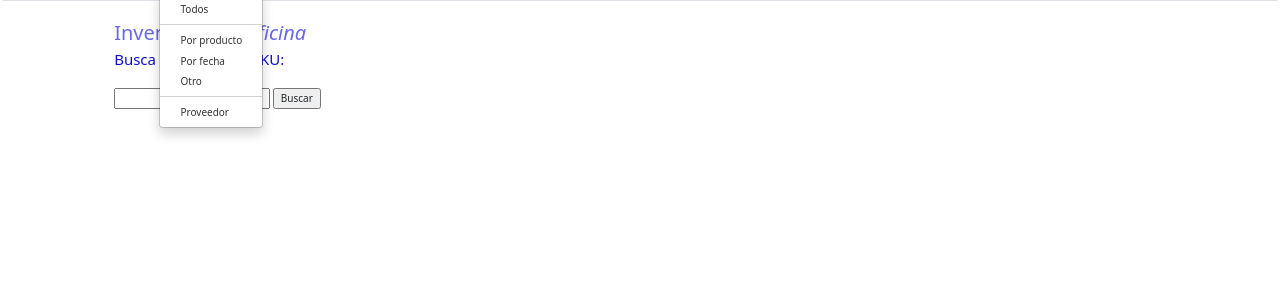
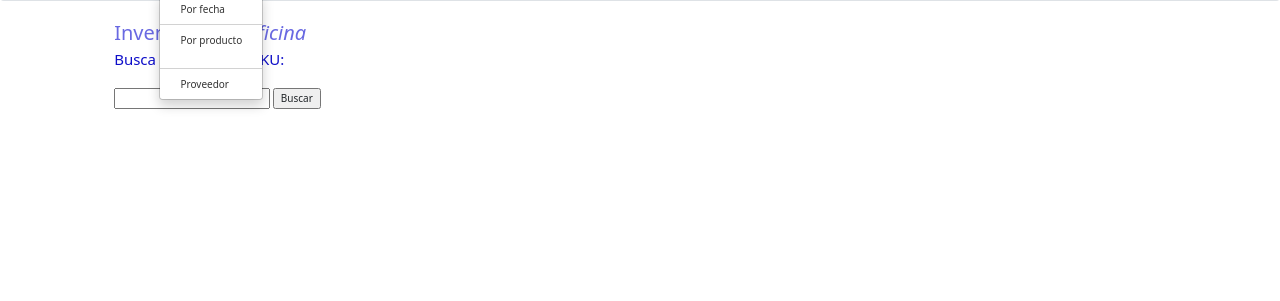
Before and after one commit to tcorthorn/InventarioWeb, a Django app: page /home/busqueda_productos/ in a window 1280 px wide, after a click on "Ingresos". Shown: the part 83-384 px from the top of the page. Run offline with Django 4.2, Linux system fonts and the light colour scheme; some libraries are stand-ins or nearby versions.

Commit message:
Ingresos por productos

```diff
--- a/inventario/wsgi.py
+++ b/inventario/wsgi.py
@@ -11,6 +11,6 @@ import os
 
 from django.core.wsgi import get_wsgi_application
 
-os.environ.setdefault('DJANGO_SETTINGS_MODULE', 'inventario.settings.production')
+os.environ.setdefault('DJANGO_SETTINGS_MODULE', 'inventario.settings.local')
 
 application = get_wsgi_application()
--- a/manage.py
+++ b/manage.py
@@ -6,7 +6,7 @@ import sys
 
 def main():
     """Run administrative tasks."""
-    os.environ.setdefault('DJANGO_SETTINGS_MODULE', 'inventario.settings.production')
+    os.environ.setdefault('DJANGO_SETTINGS_MODULE', 'inventario.settings.local')
     try:
         from django.core.management import execute_from_command_line
     except ImportError as exc:
--- a/oficina/templates/base_generic.html
+++ b/oficina/templates/base_generic.html
@@ -31,11 +31,11 @@
               Ingresos
             </a>
             <ul class="dropdown-menu" aria-labelledby="navbarDropdown">
-              <li style="color:blue"><a class="dropdown-item" href="{% url 'ingresos' %}">Todos</a></li>
+              <li style="color:blue"><a class="dropdown-item" href="{% url 'ingresos' %}">Por fecha</a></li>
               <li><hr class="dropdown-divider"></li>
-              <li><a class="dropdown-item" href="#">Por producto</a></li>
-              <li><a class="dropdown-item" href="#">Por fecha</a></li>
-              <li><a class="dropdown-item" href="#">Otro</a></li>
+              <li><a class="dropdown-item" href="{% url 'ing_prod' %}">Por producto</a></li>
+              <li><a class="dropdown-item" href="#"></a></li>
+              <li><a class="dropdown-item" href="#"></a></li>
 
               <li><hr class="dropdown-divider"></li>
               <li><a class="dropdown-item" href="#">Proveedor</a></li>
--- a/oficina/templates/oficina/ingreso_por_producto.html
+++ b/oficina/templates/ingreso_por_producto.html
@@ -3,7 +3,7 @@
 {% load static %}
 
 {% block content %}
-<h4 style ="color:rgb(105, 105, 226)"> Inventarios instantáneo <em> en Oficina</em> </h4>
+<h4 style ="color:rgb(105, 105, 226)"> Ingresos totales por producto <em> en Oficina</em> </h4>
 
 
 <table class="table table-hover">
--- a/oficina/views.py
+++ b/oficina/views.py
@@ -155,8 +155,7 @@ def ingreso_por_producto(request):
 
         # Renderiza la plantilla
 
-    return render(request, 'ingreso_por_producto.html',
-                context={"ing":ing})
+    return render(request, 'ingreso_por_producto.html', context={"ing":ing})
 
 
 
```
